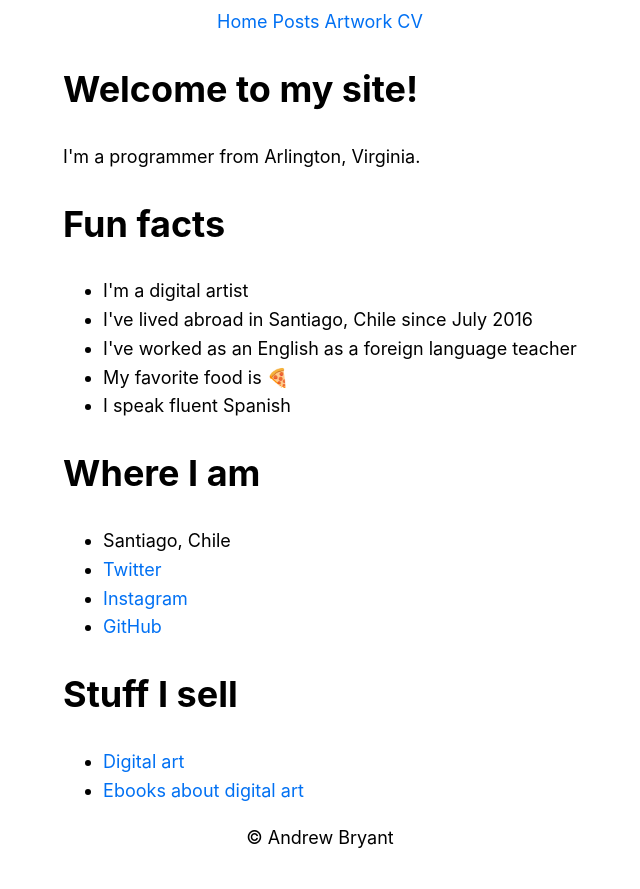
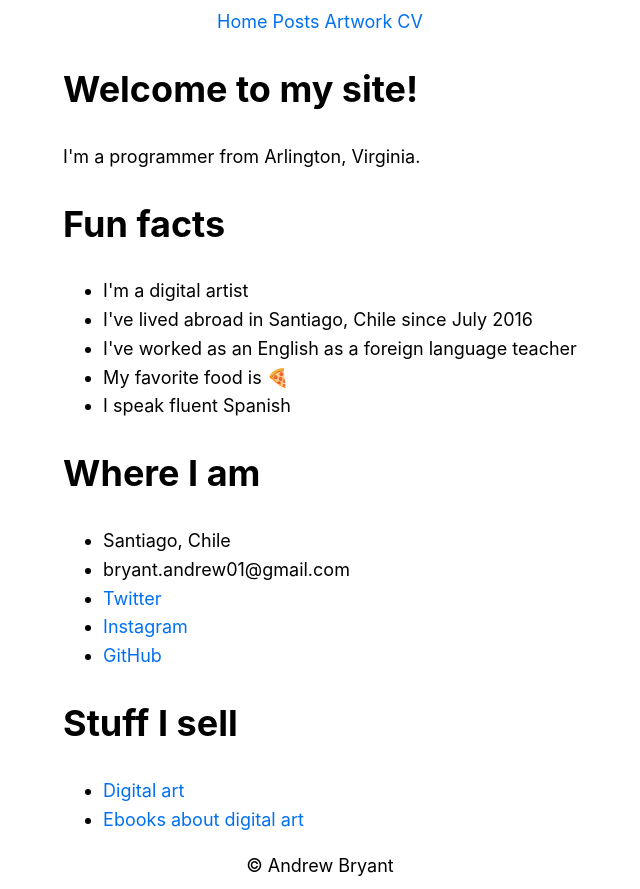
Before and after one commit to apbryant/website, a Next.js app: page / in a window 1280 px wide. Shown: the whole page, without its empty margins (320-960 px from the left). Before the commit the page ends 860 px from the top, so only its background shows below. Built offline with nearby package versions, Linux system fonts and the light colour scheme.

Commit message:
Add email

```diff
--- a/pages/index.js
+++ b/pages/index.js
@@ -47,6 +47,7 @@ export default function Home() {
         <h1>Where I am</h1>
         <ul>
           <li>Santiago, Chile</li>
+          <li>bryant.andrew01@gmail.com</li>
           <li><a href="https://twitter.com/andrewpbryant">Twitter</a></li>
           <li><a href="https://www.instagram.com/andrew_paul_bryant/">Instagram</a></li>
           <li><a href="https://github.com/apbryant">GitHub</a></li>
```
